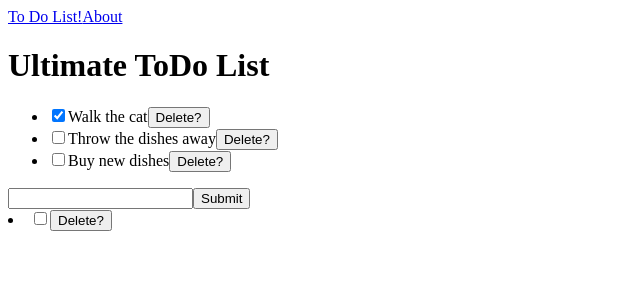
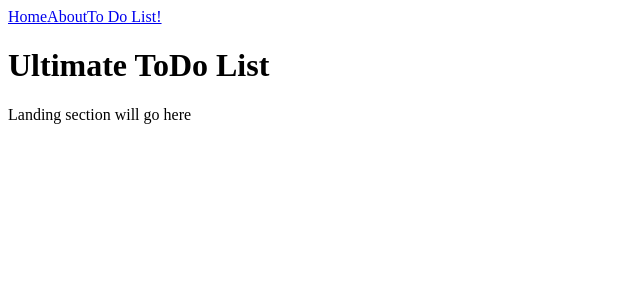
Before and after one commit to MilesHeise/MERNt-ToDo-That, a React (Create React App) app: page / in a window 1280 px wide. Shown: the top 300 px of the page, without its empty margins (0-640 px from the left). Built offline with nearby package versions, Linux system fonts and the light colour scheme.

Commit message:
front end functionality in place

```diff
--- a/src/App.js
+++ b/src/App.js
@@ -1,72 +1,25 @@
 import React, { Component } from 'react';
 import { Route, Link } from 'react-router-dom';
-import Todo from './components/Todo';
+import TodoList from './components/TodoList';
 import About from './components/About';
+import Landing from './components/Landing';
 
 class App extends Component {
-  constructor(props) {
-    super(props);
-    this.state = {
-      todos: [
-        { description: 'Walk the cat', completed: true },
-        { description: 'Throw the dishes away', completed: false },
-        { description: 'Buy new dishes', completed: false }
-      ],
-      newTodoDescription: ''
-    };
-  }
-
-// do I need to move everything to a general todo box component that also takes
-// individual todo components and use that this-binding thing they recommend everywhere?
-
-  toggleComplete(index) {
-    const todos = this.state.todos.slice();
-    const todo = todos[index];
-    todo.completed = todo.completed ? false : true;
-    this.setState({ todos: todos });
-  }
-
-  handleChange(e) {
-     this.setState({ newTodoDescription: e.target.value })
-   }
-
-   handleSubmit(e) {
-    e.preventDefault();
-    if (!this.state.newTodoDescription) { return }
-    const newTodo = { description: this.state.newTodoDescription, isCompleted: false };
-    this.setState({ todos: [...this.state.todos, newTodo], newTodoDescription: '' });
-   }
-
-   deleteTodo(description) {
-    const oldTodos = this.state.todos.slice();
-    // do I need this? or can I safely just set new todos equal to the filtered state
-    // and that won't actually mutate state?
-    const newTodos = oldTodos.filter(todo => todo.description !== description);
-    this.setState({ todos: [...newTodos] });
-  }
-
   render() {
     return (
       < div className = "App" >
         <header>
         <nav>
-          <Link to='/'>To Do List!</Link>
+          <Link to='/'>Home</Link>
           <Link to='/about'>About</Link>
+          <Link to='/todolist'>To Do List!</Link>
         </nav>
         <h1>Ultimate ToDo List</h1>
         </header>
-        <ul>
-          { this.state.todos.map( (todo, index) =>
-            <Todo key={ index } description={ todo.description } completed={ todo.completed } deleteTodo={ () => this.deleteTodo(todo.description) } toggleComplete={ () => this.toggleComplete(index) } />
-          )}
-        </ul>
-        <form onSubmit={ (e) => this.handleSubmit(e) }>
-           <input type="text" value={ this.state.newTodoDescription } onChange={ (e) => this.handleChange(e) } />
-           <input type="submit" />
-        </form>
         <main>
-          <Route exact="exact" path="/" component={Todo}/>
+          <Route exact path="/" component={Landing}/>
           <Route path="/about" component={About}/>
+          <Route path="/todolist" component={TodoList}/>
         </main>
       < /div>
     );
--- /dev/null
+++ b/src/components/Landing.js
@@ -0,0 +1,8 @@
+import React from 'react';
+
+const Landing = () => (
+  <section className="landing">
+    Landing section will go here
+  </section>);
+
+export default Landing;
--- a/src/components/Todo.js
+++ b/src/components/Todo.js
@@ -1,13 +1,12 @@
 import React, { Component } from 'react';
 
 class Todo extends Component {
-  // doesn't this need constructor props super props?
   render() {
     return (
       <li>
          <input type="checkbox" checked={ this.props.completed } onChange={ this.props.toggleComplete } />
          <span>{ this.props.description }</span>
-         <button onclick={ this.props.deleteTodo } >Delete?</button>
+         <button onClick={ this.props.deleteTodo } >Delete?</button>
        </li>
     );
   }
--- /dev/null
+++ b/src/components/TodoList.js
@@ -0,0 +1,57 @@
+import React, { Component } from 'react';
+import Todo from './Todo';
+
+class TodoList extends Component {
+  constructor(props) {
+    super(props);
+    this.state = {
+      todos: [
+        { description: 'Walk the cat', completed: true },
+        { description: 'Throw the dishes away', completed: false },
+        { description: 'Buy new dishes', completed: false }
+      ],
+      newTodoDescription: ''
+    };
+  }
+
+  toggleComplete(index) {
+    const todos = this.state.todos.slice();
+    const todo = todos[index];
+    todo.completed = todo.completed ? false : true;
+    this.setState({ todos: todos });
+  }
+
+  handleChange(e) {
+     this.setState({ newTodoDescription: e.target.value })
+   }
+
+   handleSubmit(e) {
+    e.preventDefault();
+    if (!this.state.newTodoDescription) { return }
+    const newTodo = { description: this.state.newTodoDescription, isCompleted: false };
+    this.setState({ todos: [...this.state.todos, newTodo], newTodoDescription: '' });
+   }
+
+   deleteTodo(description) {
+    const newTodos = this.state.todos.filter(todo => todo.description !== description);
+    this.setState({ todos: [...newTodos] });
+  }
+
+  render() {
+    return (
+      <div>
+        <ul>
+          { this.state.todos.map( (todo, index) =>
+            <Todo key={ index } description={ todo.description } completed={ todo.completed } deleteTodo={ () => this.deleteTodo(todo.description) } toggleComplete={ () => this.toggleComplete(index) } />
+          )}
+        </ul>
+        <form onSubmit={ (e) => this.handleSubmit(e) }>
+          <input type="text" value={ this.state.newTodoDescription } onChange={ (e) => this.handleChange(e) } />
+          <input type="submit" />
+        </form>
+      </div>
+    );
+  }
+}
+
+export default TodoList;
```
